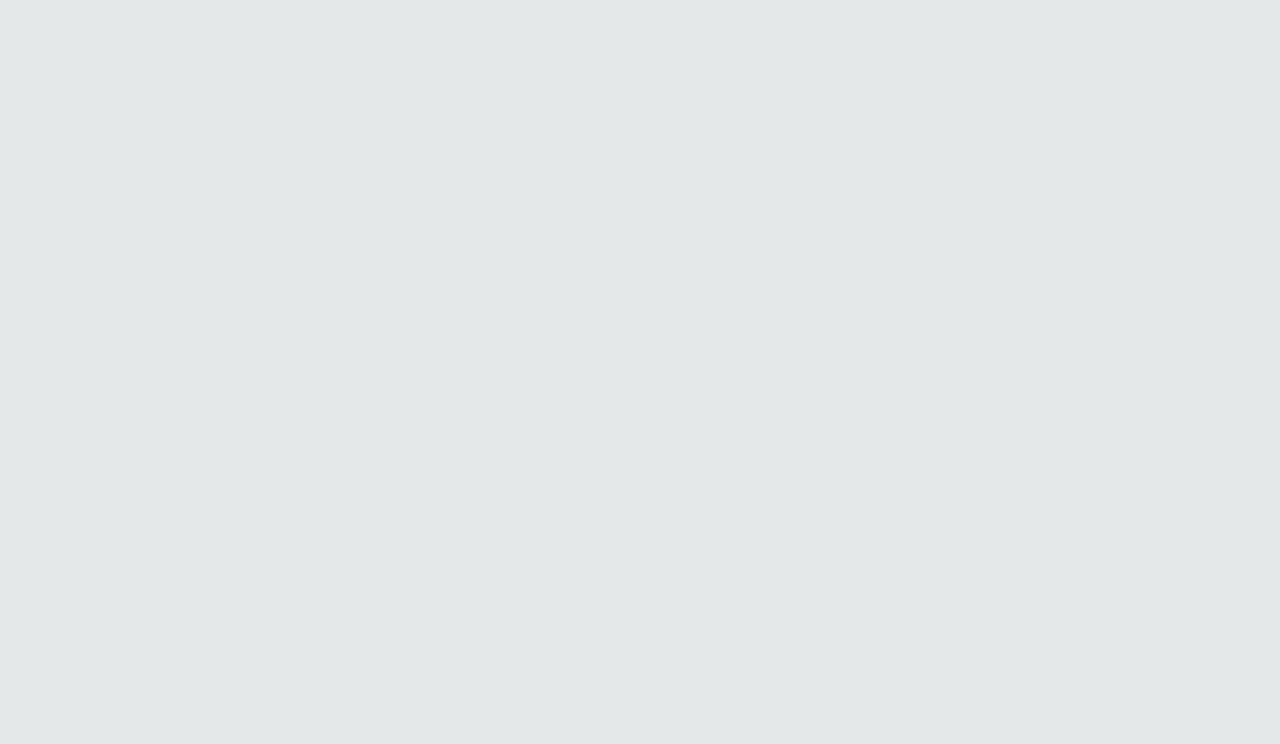
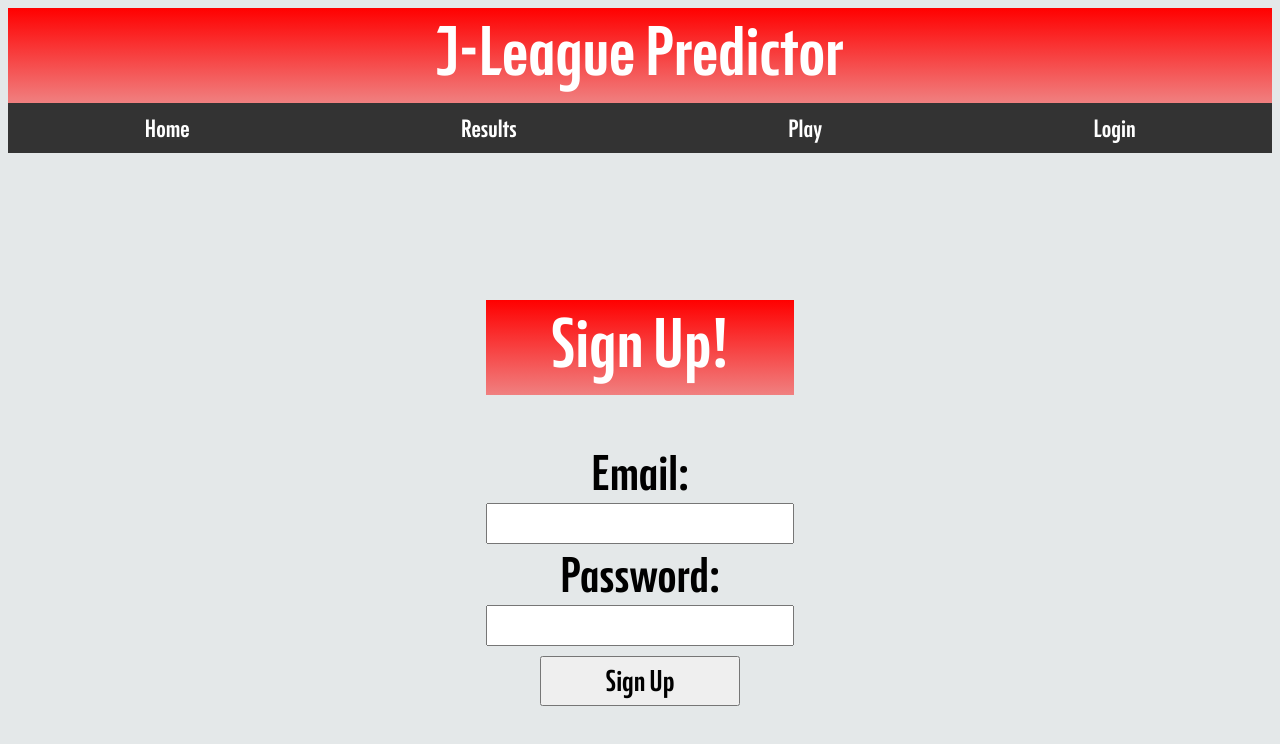
Before and after one commit to LakGillJPN/j-league-predictor, a React (Create React App) app in the folder frontend/: page /signup in a window 1280 px wide. Before the commit this address had no page. Shown: the top 744 px of the page. Built offline with nearby package versions, Linux system fonts and the light colour scheme.

Commit message:
feat: make sign up page

```diff
--- a/frontend/src/App.js
+++ b/frontend/src/App.js
@@ -3,6 +3,7 @@ import './App.css';
 import Home from './pages/Home'
 import Login from './pages/Login';
 import Play from './pages/Play';
+import SignUp from './pages/SignUp';
 import Results from './pages/Results';
 import {Routes, Route} from "react-router-dom";
 
@@ -12,8 +13,10 @@ function App() {
         <Routes>
           <Route path="/" element={<Home/>} />
           <Route path="/login" element={<Login/>} />
+          <Route path="/signup" element={<SignUp/>} />
           <Route path="/play" element ={<Play/>} />
           <Route path="/results" element={<Results/>} />
+
         </Routes>
     </div>
   );
--- a/frontend/src/pages/Login.js
+++ b/frontend/src/pages/Login.js
@@ -1,7 +1,7 @@
 import {React, useState, useEffect} from 'react';
 import Header from '../components/Header';
 import './Login.css';
-import axios from 'axios';
+
 
 
 export default function Login() {
@@ -11,20 +11,8 @@ export default function Login() {
 
 
   useEffect(() => {
-    getData()
-    console.log('DATATA', data.findIndex(x => x.email === 'DiesalPower@hotmail.com'))
-  },[data])
-
-  useEffect(() => {
     //console.log('email', email)
   },[email])
-
-  async function getData() {
-    const fetchedData = await axios.get('/users');
-    setData(fetchedData.data)
-  }
-
-
 
   const handleSubmit = async (event) => {
     event.preventDefault();
--- /dev/null
+++ b/frontend/src/pages/SignUp.js
@@ -0,0 +1,25 @@
+import {React, useState} from 'react';
+import Header from '../components/Header';
+import './SignUp.css';
+
+export default function SignUp() {
+  const [email, setEmail] = useState('');
+  const [password, setPassword] = useState('');
+
+  return (
+    <>
+    <Header/>
+    <form className="sign-up-form">
+      <h1 className="header">Sign Up!</h1>
+
+      <label>Email:</label>
+      <input type="email" value={email} onChange={(event) => setEmail(event.target.value)} />
+
+      <label>Password:</label>
+      <input type="password" value={password} onChange={(event) => setPassword(event.target.value)} />
+
+      <button type="submit">Sign Up</button>
+    </form>
+    </>
+  )
+}
```
Also changed, not shown: frontend/src/pages/SignUp.css (added).
